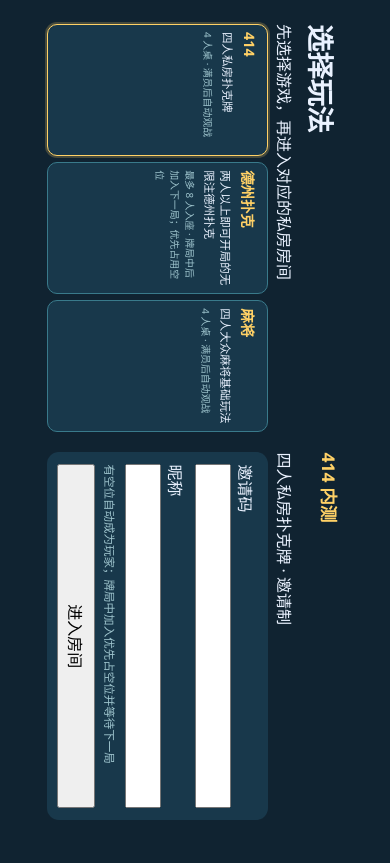
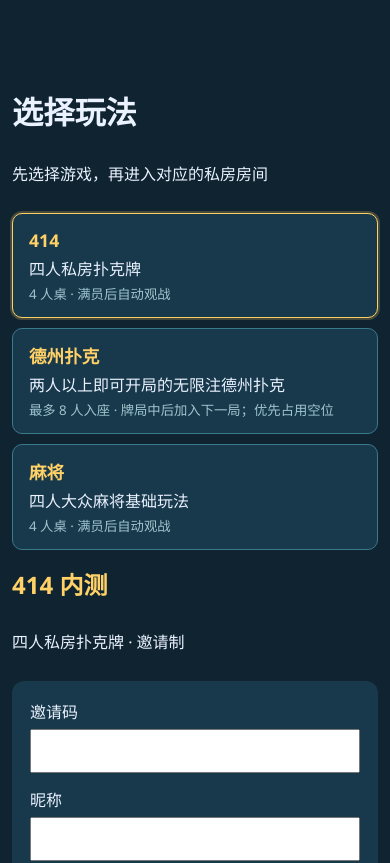
Before and after one commit to zhanbh/Poker_414, a React (Vite) app in the folder client/: page / in a window 390 px wide. Shown: the top 863 px of the page. Built offline with nearby package versions, Linux system fonts and the light colour scheme; no server answers.

Commit message:
fix(mobile): rotate only after joining a room

```diff
--- a/client/src/App.tsx
+++ b/client/src/App.tsx
@@ -1,4 +1,4 @@
-import { useCallback, useEffect, useMemo, useRef, useState } from 'react';
+import { useCallback, useEffect, useLayoutEffect, useMemo, useRef, useState } from 'react';
 import {
   AnyCommandEnvelope,
   CommandEnvelope,
@@ -127,6 +127,10 @@ export function App({ transport: providedTransport }: { readonly transport?: Cli
 
   useEffect(() => transport.subscribe(consumeSnapshot), [transport, consumeSnapshot]);
   useEffect(() => transport.onReplaced(() => setError('该会话已在其他页面接管')), [transport]);
+  useLayoutEffect(() => {
+    document.body.classList.toggle('room-landscape-active', Boolean(snapshot));
+    return () => document.body.classList.remove('room-landscape-active');
+  }, [snapshot]);
   useEffect(() => () => {
     if (noticeTimer.current) clearTimeout(noticeTimer.current);
     if (interactionTimer.current) clearTimeout(interactionTimer.current);
--- a/client/src/styles.css
+++ b/client/src/styles.css
@@ -844,52 +844,32 @@ main { min-height: 100svh; padding: clamp(16px, 4vw, 32px); }
   .texas-hand, .texas-actions { margin-top: 8px; padding-block: 8px; }
 }
 
-/* On phones, H5 cannot change the system orientation reliably. Rotate the app canvas
-   into landscape dimensions so room controls remain usable even when auto-rotate is off. */
+/* On phones, H5 cannot change the system orientation reliably. Rotate only after
+   joining a room; keep the invite/lobby entry flow upright in portrait. */
 @media (max-width: 760px) and (orientation: portrait) {
-  html, body, #root { width: 100%; height: 100%; min-height: 0; }
-  body { overflow: hidden; }
-  #root {
+  body.room-landscape-active, body.room-landscape-active #root { width: 100%; height: 100%; min-height: 0; }
+  body.room-landscape-active { overflow: hidden; }
+  body.room-landscape-active #root {
     position: fixed; top: 0; left: 100vw; z-index: 1;
     width: 100dvh; height: 100vw; min-height: 0;
     overflow: hidden; transform: rotate(90deg); transform-origin: top left;
   }
-  #root > main {
+  body.room-landscape-active #root > main {
     width: 100%; height: 100vw; min-height: 100vw; max-width: none;
     padding: 8px 12px; overflow: auto; overscroll-behavior: contain; scrollbar-width: none;
   }
-  #root > main::-webkit-scrollbar { display: none; }
-  #root > .room-notice, #root > [role="alert"] {
+  body.room-landscape-active #root > main::-webkit-scrollbar { display: none; }
+  body.room-landscape-active #root > .room-notice, body.room-landscape-active #root > [role="alert"] {
     position: absolute; z-index: 20; top: 5px; left: 50%; width: min(94%, 620px);
     margin: 0; transform: translateX(-50%);
   }
 
-  #root > main.access-view {
-    display: grid; grid-template-columns: minmax(0, 1fr) minmax(280px, .9fr);
-    grid-template-rows: auto auto min-content; align-content: center;
-    gap: 5px 20px; padding: 10px 24px;
-  }
-  #root > main.access-view > h1 { grid-area: 1 / 1; margin: 0; font-size: 1.7rem; }
-  #root > main.access-view > p:nth-child(2) { grid-area: 2 / 1; margin: 0; }
-  #root > main.access-view > .game-picker { grid-area: 3 / 1; grid-template-columns: repeat(3, minmax(0, 1fr)); gap: 6px; }
-  #root > main.access-view > .game-picker .game-card { align-content: start; gap: 4px; padding: 8px 7px; font-size: .72rem; }
-  #root > main.access-view > .game-picker .game-card strong { font-size: .9rem; }
-  #root > main.access-view > .game-picker .game-card small { font-size: .62rem; }
-  #root > main.access-view > h2 { grid-area: 1 / 2; margin: 0; font-size: 1.1rem; }
-  #root > main.access-view > p:nth-child(5) { grid-area: 2 / 2; margin: 0; }
-  #root > main.access-view > form { grid-area: 3 / 2; align-self: start; gap: 7px; padding: 10px 12px; }
-  #root > main.access-view > form label { gap: 3px; }
-  #root > main.access-view > form input, #root > main.access-view > form button { min-height: 34px; padding-block: 5px; }
-  #root > main.access-view > form .join-mode-hint { margin: 0; font-size: .72rem; }
-  #root > main.access-view > .test-mode-hint { display: none; }
-  #root > main.access-view > [role="alert"] { grid-column: 1 / -1; margin: 0; }
-
-  #root .lobby-view .team-grid { grid-template-columns: repeat(2, minmax(0, 1fr)); gap: 8px; }
-  #root .table-layout { width: 100%; height: max(220px, calc(100vw - 150px)); min-height: 0; margin: 6px auto; overflow: hidden; }
-  #root .texas-lobby-table, #root .texas-game-table {
+  body.room-landscape-active #root .lobby-view .team-grid { grid-template-columns: repeat(2, minmax(0, 1fr)); gap: 8px; }
+  body.room-landscape-active #root .table-layout { width: 100%; height: max(220px, calc(100vw - 150px)); min-height: 0; margin: 6px auto; overflow: hidden; }
+  body.room-landscape-active #root .texas-lobby-table, body.room-landscape-active #root .texas-game-table {
     height: max(210px, calc(100vw - 170px)); min-height: 0; margin: 6px 0 8px; border-radius: 32%;
   }
-  #root .texas-hand, #root .texas-actions { margin-top: 6px; padding: 7px 9px; }
+  body.room-landscape-active #root .texas-hand, body.room-landscape-active #root .texas-actions { margin-top: 6px; padding: 7px 9px; }
 }
 @media (min-width: 761px) and (max-height: 600px) and (orientation: landscape) {
   main.access-view {
```
Also changed, not shown: 1 other file (tests, documents, lock files or other folders).
